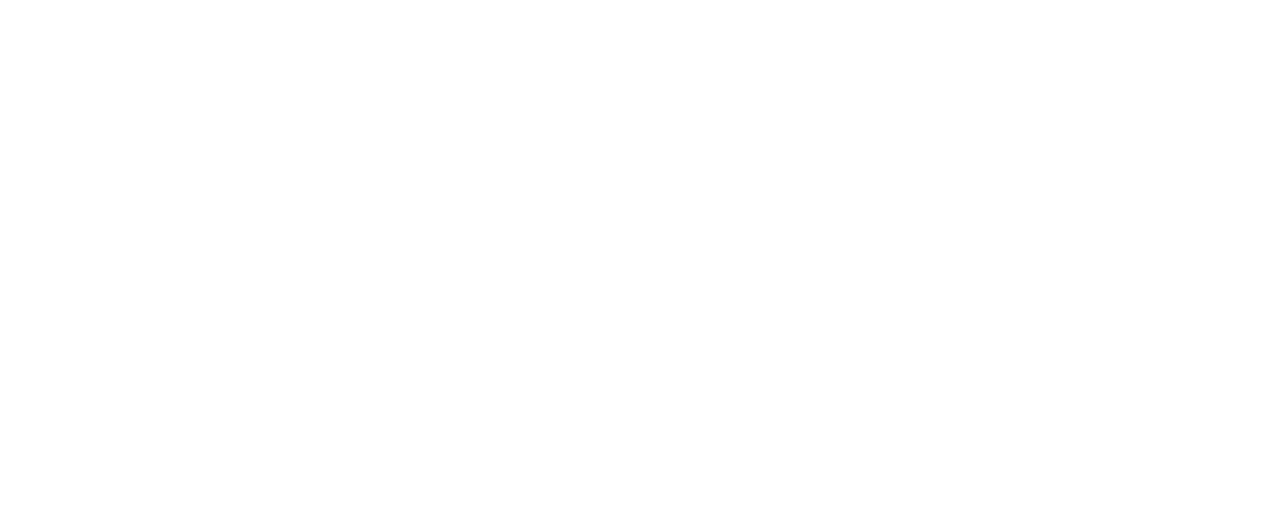
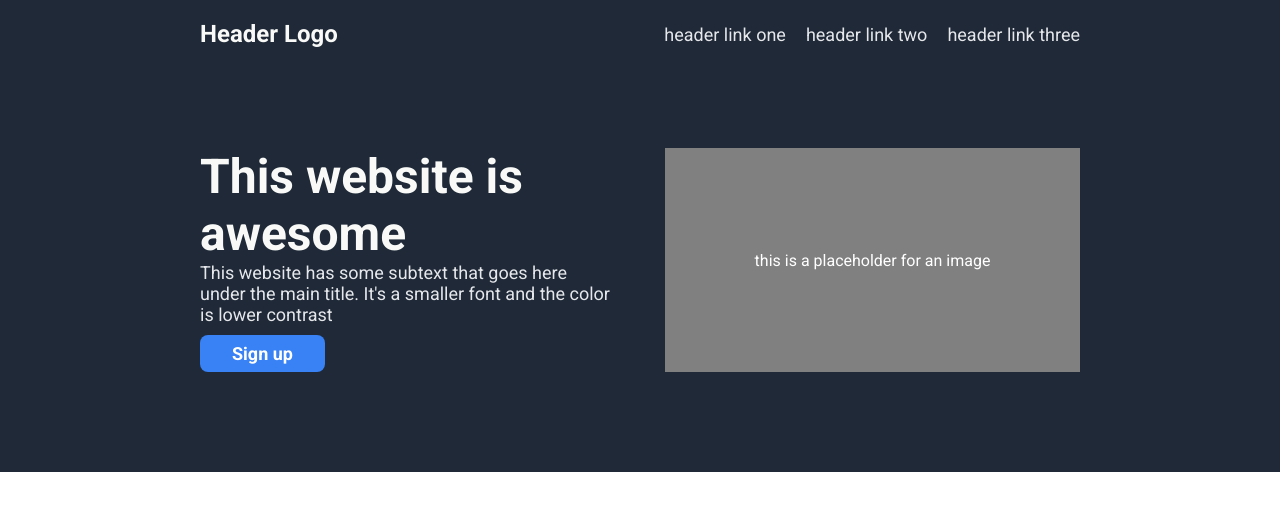
Before and after one commit to helio3197/test-landing-page, a plain HTML site: page index.html in a window 1280 px wide. Drawn offline with Linux system fonts and the light colour scheme.

Commit message:
First contents added

```diff
--- a/css/styles.css
+++ b/css/styles.css
@@ -0,0 +1,80 @@
+@import url('https://fonts.googleapis.com/css2?family=Roboto:wght@400;700&display=swap');
+
+body {
+    display: flex;
+    flex-direction: column;
+    margin: 0;
+    font-family: Roboto, sans-serif;
+}
+
+.header {
+    background-color: #1f2937;
+    display: flex;
+    justify-content: space-between;
+    align-items: center;
+    padding: 20px 200px;
+    /*border: 2px solid red;*/
+}
+
+.header div {
+    font-size: 24px;
+    color: #f9faf8;
+    font-weight: bold;
+}
+
+.first {
+    background-color: #1f2937;
+    padding: 80px 200px 100px 200px;
+    display: flex;
+    gap: 50px;
+}
+
+.hero {
+    flex: 1;
+}
+
+.main-text {
+    font-size: 48px;
+    color: #f9faf8;
+    font-weight: bolder;
+}
+
+.second-text {
+    font-size: 18px;
+    color: #e5e7eb;
+    margin-bottom: 10px;
+}
+
+button {
+    background-color: #3882f6;
+    font-family: Roboto, sans-serif;
+    font-weight: bold;
+    color: white;
+    border: none;
+    border-radius: 8px;
+    padding: 8px 32px;
+    font-size: 18px;
+}
+
+.image {
+    flex: 1;
+    background-color: gray;
+    display: flex;
+    justify-content: center;
+    align-items: center;
+    color: white;
+}
+
+ul {
+    margin: 0;
+    padding: 0;
+    display: flex;
+    list-style: none;
+    gap: 20px;
+}
+
+a {
+    font-size: 18px;
+    color: #e5e7eb;
+    text-decoration: none;
+}
--- a/index.html
+++ b/index.html
@@ -8,6 +8,32 @@
     <link href="css/styles.css" rel="stylesheet">
 </head>
 <body>
+    <div class="header">
+        <div>Header Logo</div>
+        <ul>
+            <li><a href="" alt="">header link one</a></li>
+            <li><a href="" alt="">header link two</a></li>
+            <li><a href="" alt="">header link three</a></li>
+        </ul>
+    </div>
+    <div class="first">
+        <div class="hero">
+            <div class="main-text">This website is awesome</div>
+            <div class="second-text">This website has some subtext that goes here under the main title. It's a smaller font and the color is lower contrast</div>
+            <button>Sign up</button>
+        </div>
+        <div class="image">
+            <div>this is a placeholder for an image</div>
+        </div>
+    </div>
+    <div class="second">
 
+    </div>
+    <div class="third">
+
+    </div>
+    <div class="footer">
+
+    </div>
 </body>
 </html>
```
